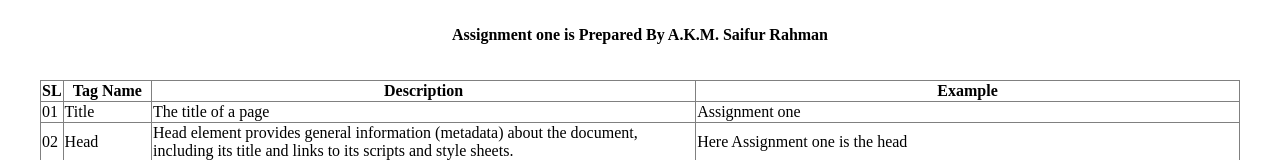
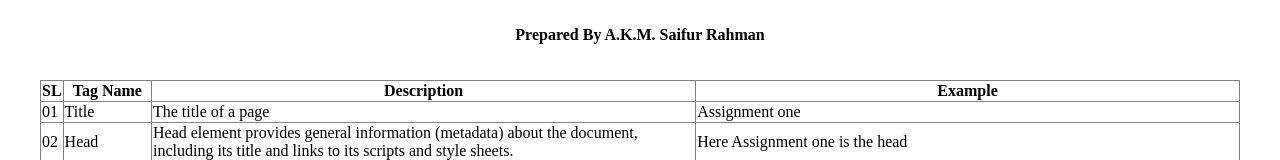
Before and after one commit to saifraham/Assignment-one, a plain HTML site: page index.html in a window 1280 px wide. Shown: the top 160 px of the page. Drawn offline with Linux system fonts and the light colour scheme.

Commit message:
Add files via upload

```diff
--- a/index.html
+++ b/index.html
@@ -4,7 +4,7 @@
 	<title>Assignment one</title>
 </head>
 <body>
-	<center> <strong> <br>Assignment one is Prepared By A.K.M. Saifur Rahman</strong> </center>
+	<center> <strong> <br>Prepared By A.K.M. Saifur Rahman</strong> </center>
 <br>
 <br>
 <TABLE  style="border-collapse: collapse; width: 1200px; margin-right:auto;margin-left: auto;" border="1px">
```
